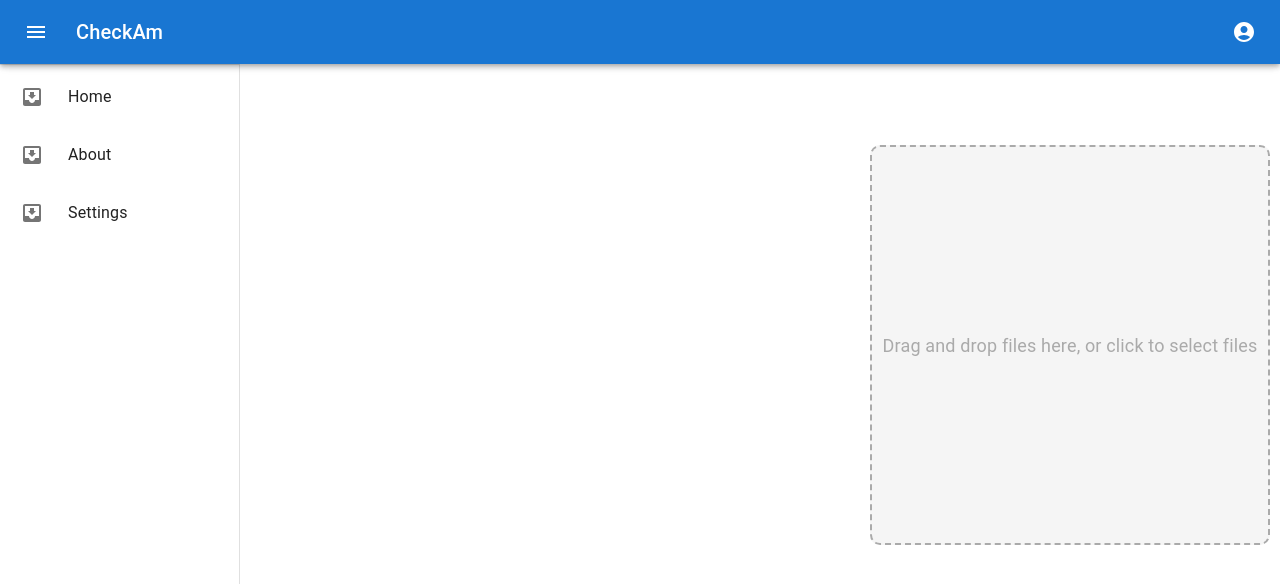
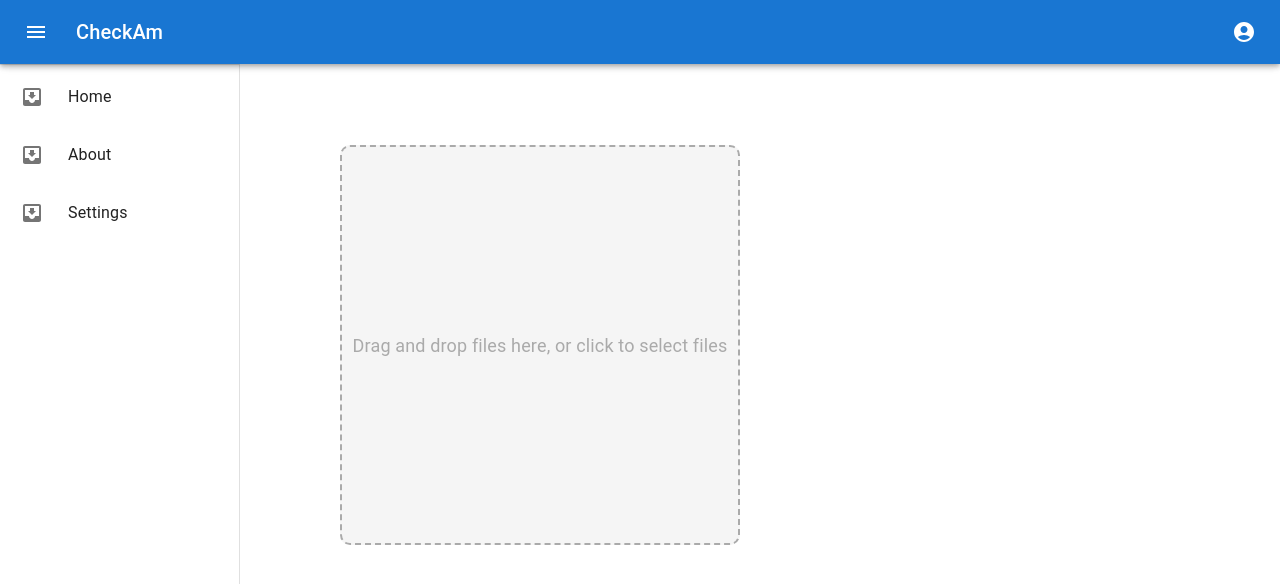
Before and after one commit to shelton15/fake-news, a React (Create React App) app: page / in a window 1280 px wide. Shown: the top 584 px of the page. Built offline with nearby package versions, Linux system fonts and the light colour scheme.

Commit message:
css working

```diff
--- a/src/Pages/Home.css
+++ b/src/Pages/Home.css
@@ -6,7 +6,7 @@
     width: 400px;
     height: 400px;
     margin-right: 10px ;
-    /* margin-left: 30px; */
+    margin-left: 100px;
     background-color: #f5f5f5;
     border: 2px dashed #aaa;
     border-radius: 10px;
--- a/src/Pages/Home.jsx
+++ b/src/Pages/Home.jsx
@@ -89,7 +89,7 @@ export default function Home() {
       <Box
         sx={{
           display: "flex",
-          justifyContent: "right",
+          justifyContent: "left",
           alignItems: "center",
           height: "calc(100vh - 150px)", // adjust this to suit your needs
         }}
```
